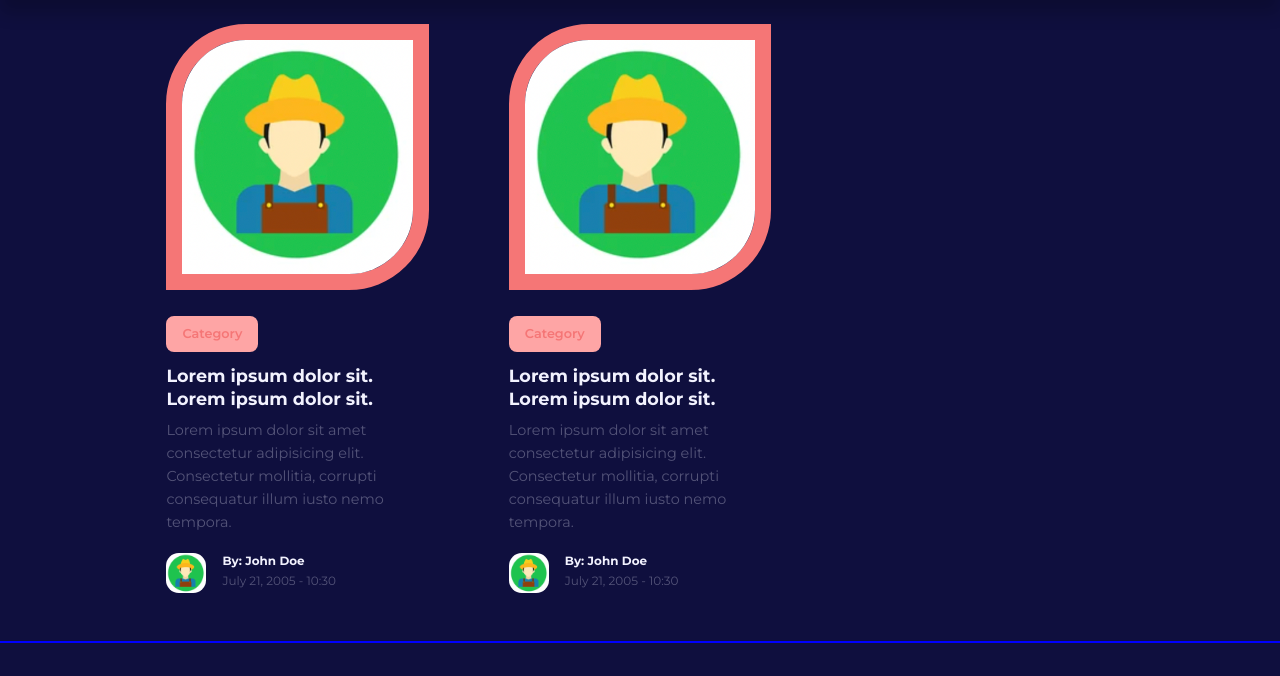
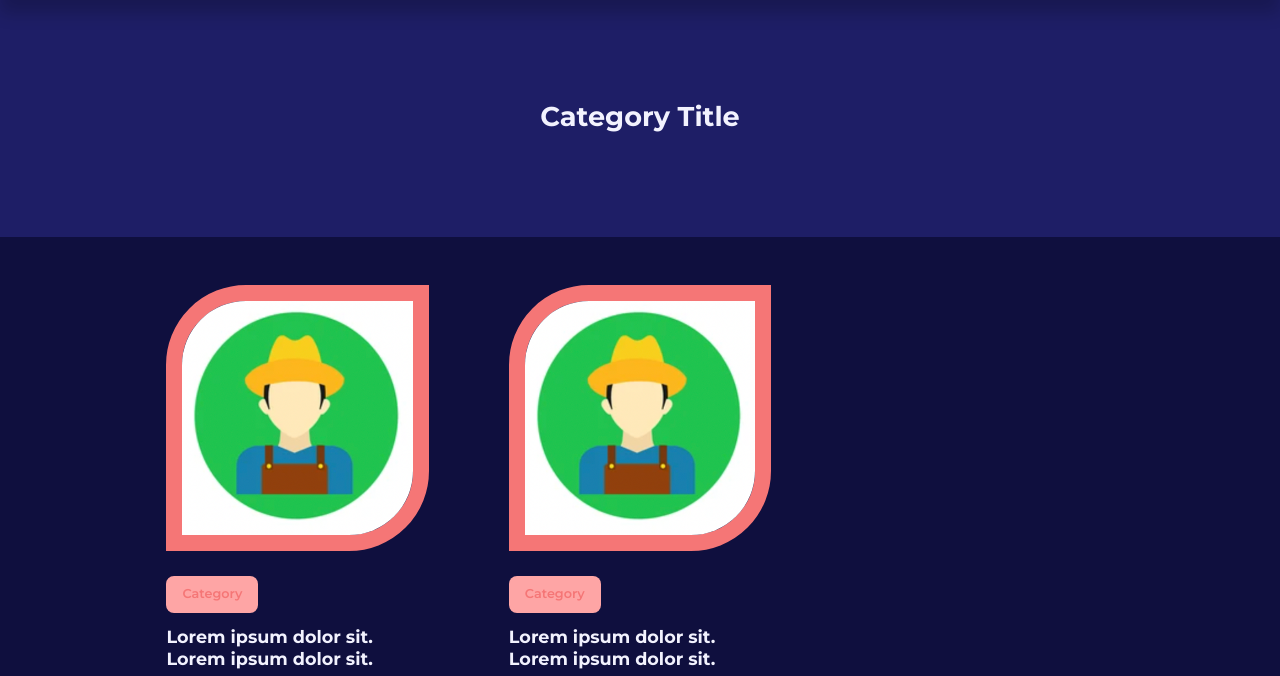
Before and after one commit to mariecarii/social_enterprise_project, a plain HTML site: page category-posts.html in a window 1280 px wide. Shown: the part 75-751 px from the top of the page. Drawn offline with nearby package versions, Linux system fonts and the light colour scheme.

Commit message:
added styling yo category page

```diff
--- a/style.css
+++ b/style.css
@@ -371,6 +371,16 @@ footer ul a:hover {
     line-height: 1.7;
 }
 
+/* category  */
+.category__title {
+    height: 15rem;
+    margin-top: 4.5rem;
+    background-color: var(--color-gray-900);
+    display: grid;
+    place-items: center;
+}
+
+
 /* media queries (tablets, medium devices) */
 @media screen and (max-width: 1024px) {
     .container {
@@ -473,10 +483,12 @@ footer ul a:hover {
     .footer__container {
         grid-template-columns: 1fr 1fr ;
     }
-
+/* blog */
     .search__bar-container {
         width: 60%;
     }
+
+
 }
 
 /* media queries (phones, small devices) */
@@ -511,4 +523,9 @@ footer ul a:hover {
    .search__bar-container {
     width:  var(--container-width-md);
 }
+/* single post */
+.singlepost__container {
+    background-color: transparent;
+    padding: 0;
+    }
 }
```
